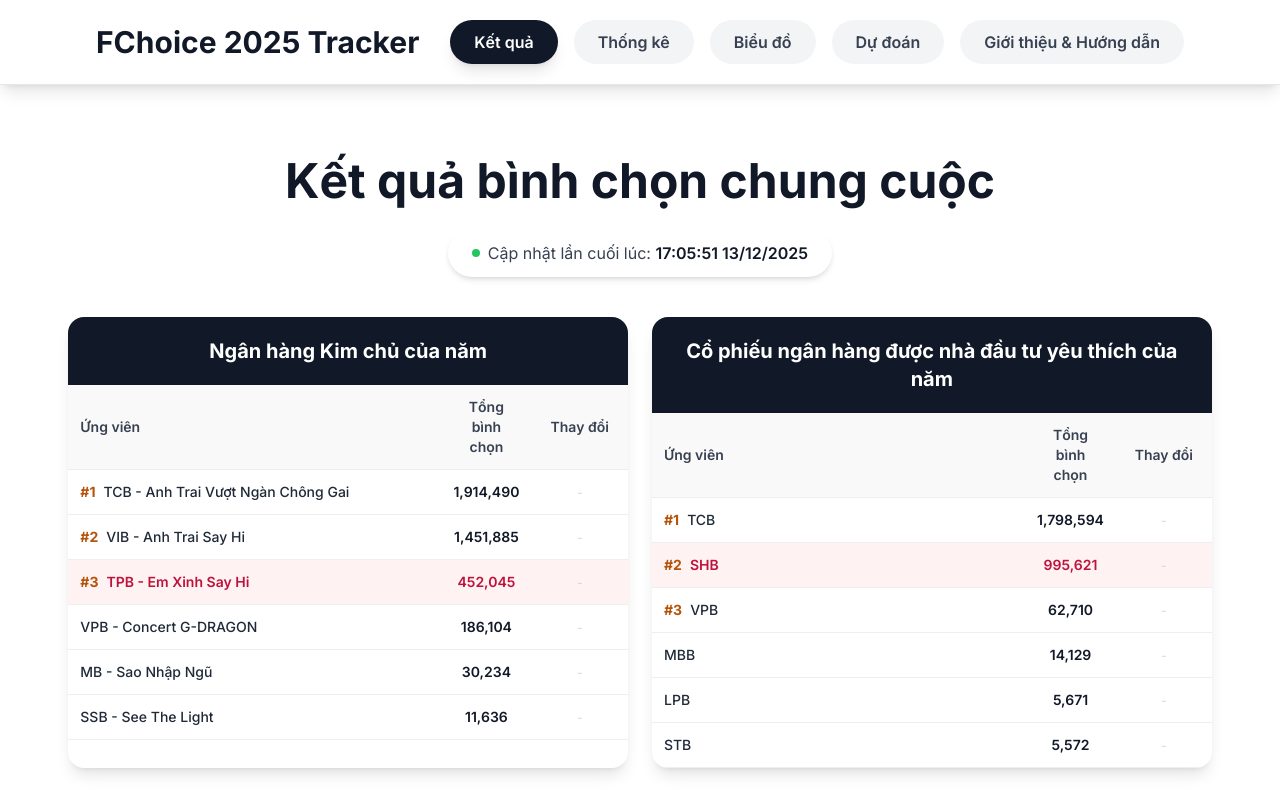
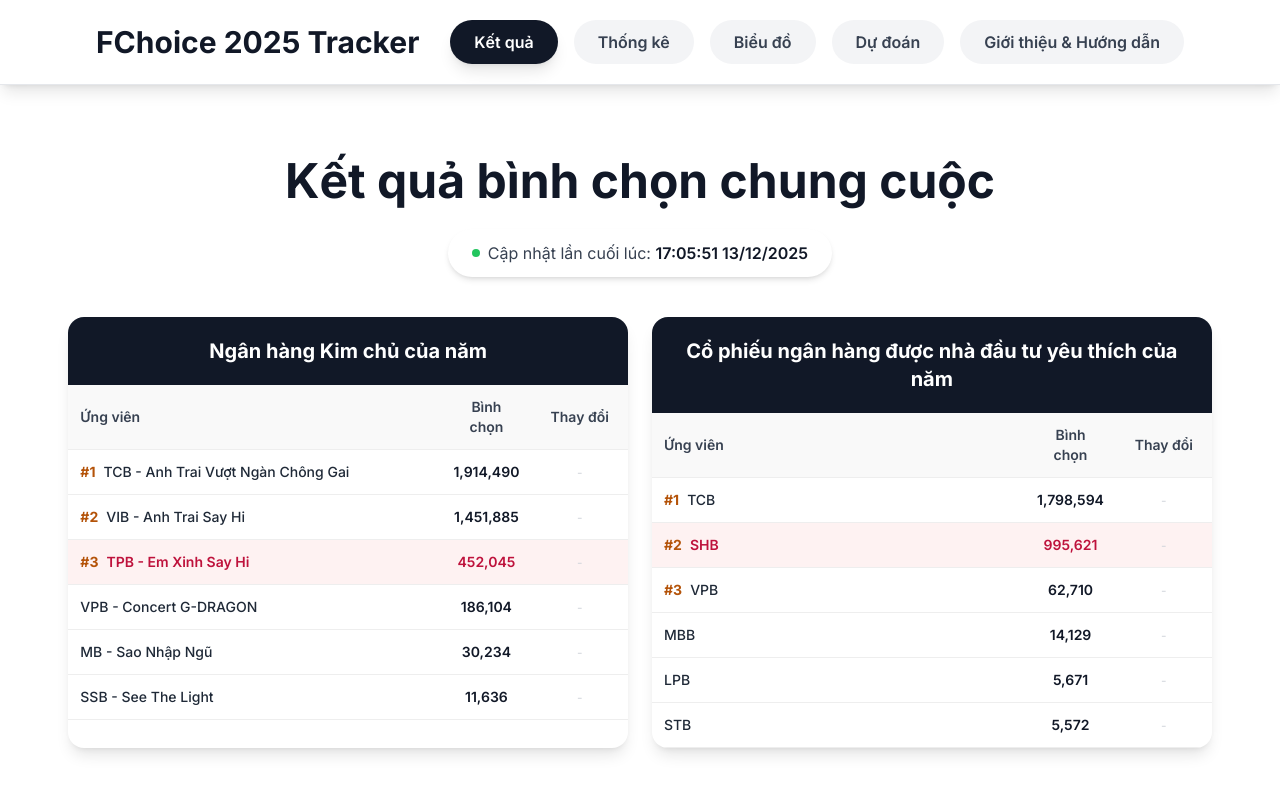
Before and after one commit to ntu09082007-eng/wechoice-tracker-frontend, a React (Vite) app: page /realtime in a window 1280 px wide. Shown: the top 800 px of the page. Built offline with nearby package versions, Linux system fonts and the light colour scheme.

Commit message:
Update RealtimePage.tsx

```diff
--- a/src/pages/RealtimePage.tsx
+++ b/src/pages/RealtimePage.tsx
@@ -138,7 +138,7 @@
     </th>
     {/* Cột Tổng bình chọn đưa lên trước */}
     <th className="p-3 text-center font-semibold text-gray-700">
-      Tổng bình chọn
+      Bình chọn
     </th>
     {/* Cột Thay đổi đưa xuống sau cùng */}
     <th className="p-3 text-center font-semibold text-gray-700 w-[100px] hidden md:table-cell">
```
